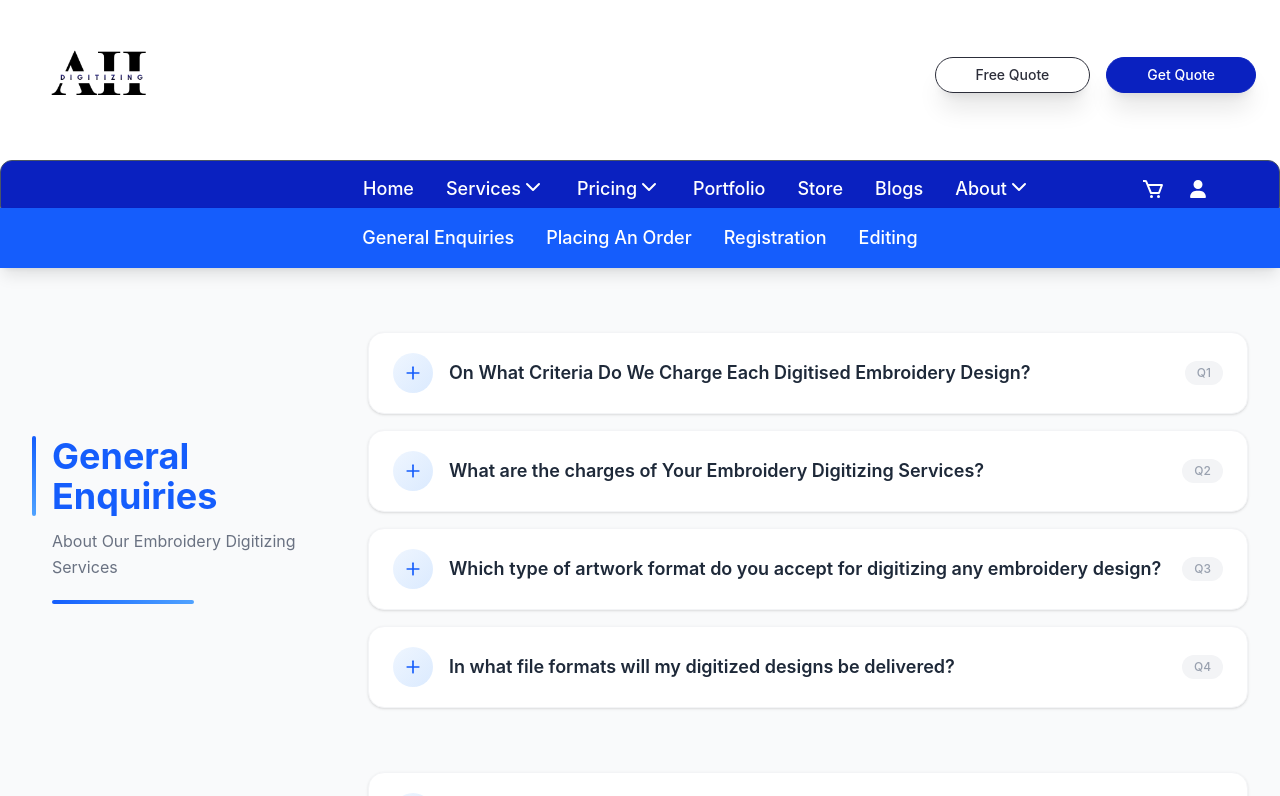
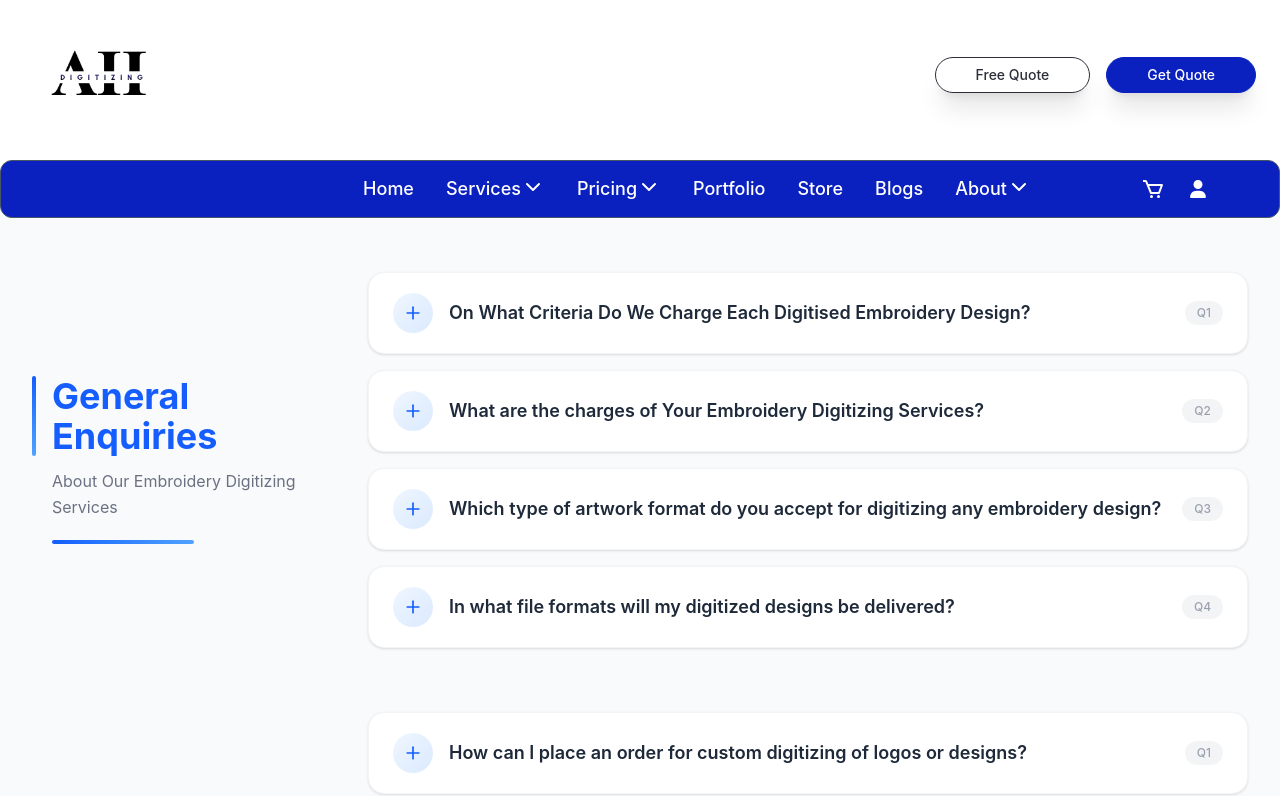
Before and after one commit to fourgoAgency/Ah-digitizing, a Next.js app: page /FAQs in a window 1280 px wide. Shown: the top 796 px of the page. Built offline with nearby package versions, Linux system fonts and the light colour scheme.

Commit message:
Refactor FAQ component and data structure

```diff
--- a/app/FAQs/page.tsx
+++ b/app/FAQs/page.tsx
@@ -248,13 +248,12 @@ export default function FAQPage() {
   return (
     <div className="min-h-screen bg-gray-50">
       {/* Navigation Bar */}
-      <motion.nav
+      {/* <motion.nav
         initial={{ y: -100 }}
         animate={{ y: 0 }}
         transition={{ duration: 0.5 }}
         className="bg-blue-600 text-white sticky top-0 z-50 shadow-lg overflow-x-hidden ">
         <div className="max-w-7xl mx-auto px-4 relative">
-          {/* LEFT ARROW — ONLY ≤ 440px */}
           <button
             onClick={() =>
               navRef.current?.scrollBy({ left: -150, behavior: "smooth" })
@@ -267,7 +266,6 @@ export default function FAQPage() {
             <ChevronLeft className="w-5 h-5 text-white" />
           </button>
 
-          {/* MENU */}
           <div
   ref={navRef}
   className="
@@ -297,7 +295,6 @@ export default function FAQPage() {
             ))}
           </div>
 
-          {/* RIGHT ARROW — ONLY ≤ 440px */}
           <button
             onClick={() =>
               navRef.current?.scrollBy({ left: 150, behavior: "smooth" })
@@ -310,7 +307,7 @@ export default function FAQPage() {
             <ChevronRight className="w-5 h-5 text-white" />
           </button>
         </div>
-      </motion.nav>
+      </motion.nav> */}
 
       {/* FAQ Content */}
       <div className="py-12 lg:py-16">
```
